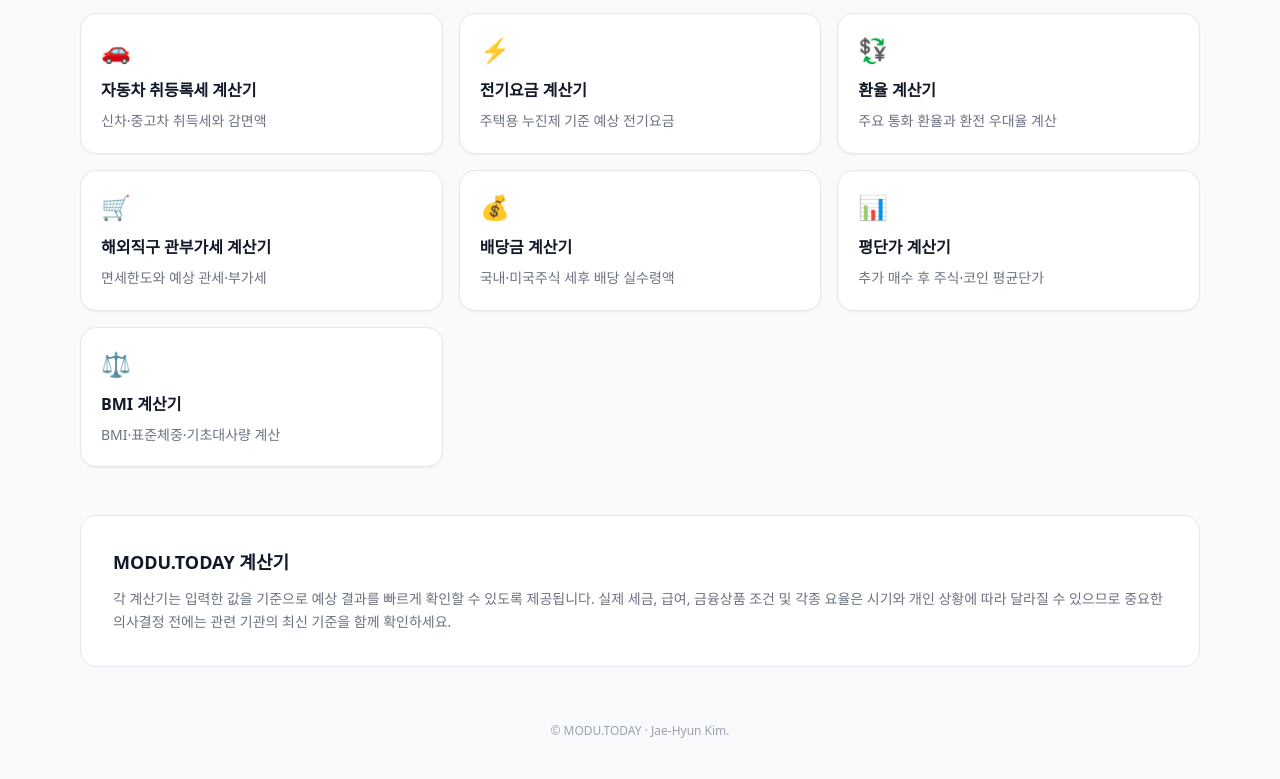
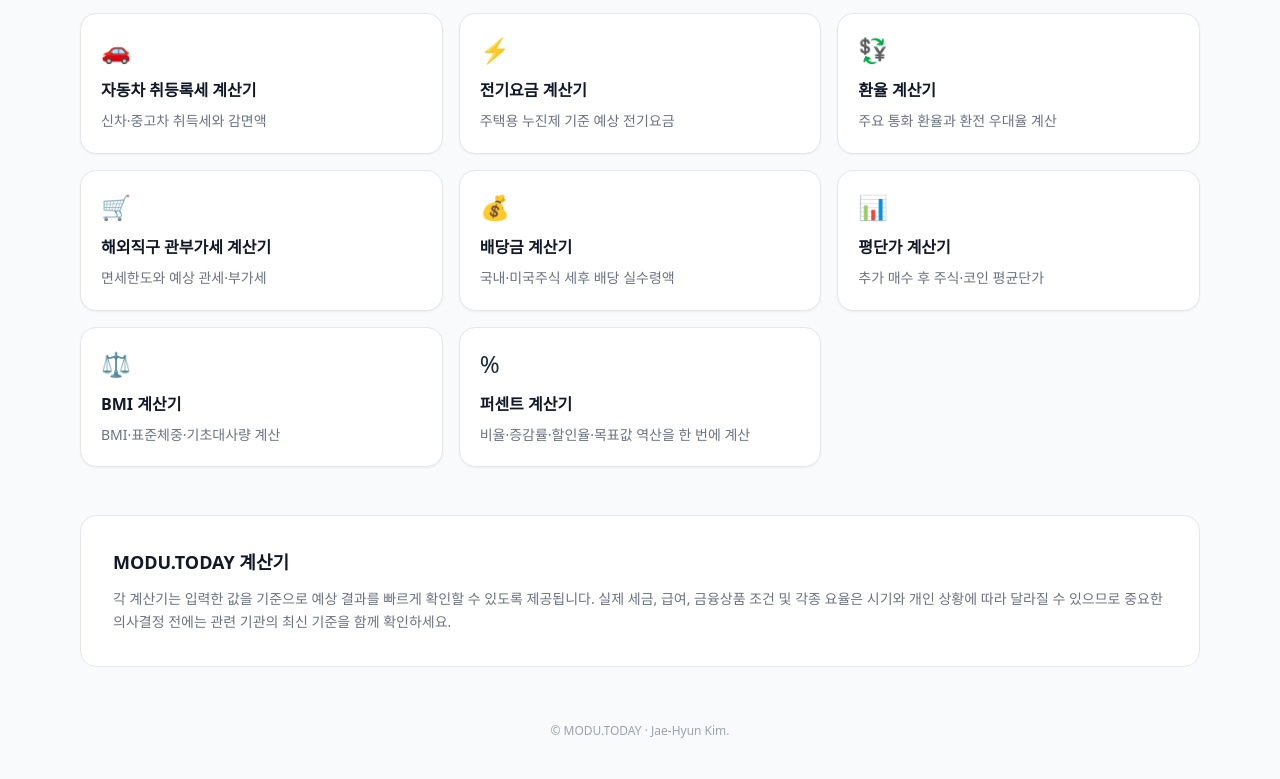
Before and after one commit to viral3on/modu-today, a plain HTML site: page calculator/index.html in a window 1280 px wide. Shown: the part 913-1692 px from the top of the page. Drawn offline with nearby package versions, Linux system fonts and the light colour scheme.

Commit message:
Update index.html

```diff
--- a/calculator/index.html
+++ b/calculator/index.html
@@ -124,6 +124,11 @@
         <h2 class="font-extrabold text-gray-900 group-hover:text-blue-600 transition">BMI 계산기</h2>
         <p class="mt-2 text-sm text-gray-500 leading-relaxed">BMI·표준체중·기초대사량 계산</p>
       </a>
+      <a href="/calculator/percent.html" class="group block bg-white border border-gray-200 rounded-2xl p-5 shadow-sm hover:shadow-md hover:border-blue-300 transition">
+        <div class="text-2xl mb-3">%</div>
+        <h2 class="font-extrabold text-gray-900 group-hover:text-blue-600 transition">퍼센트 계산기</h2>
+        <p class="mt-2 text-sm text-gray-500 leading-relaxed">비율·증감률·할인율·목표값 역산을 한 번에 계산</p>
+      </a>
     </section>
 
     <section class="mt-12 bg-white border border-gray-200 rounded-2xl p-6 md:p-8 text-sm text-gray-500 leading-relaxed">
```
